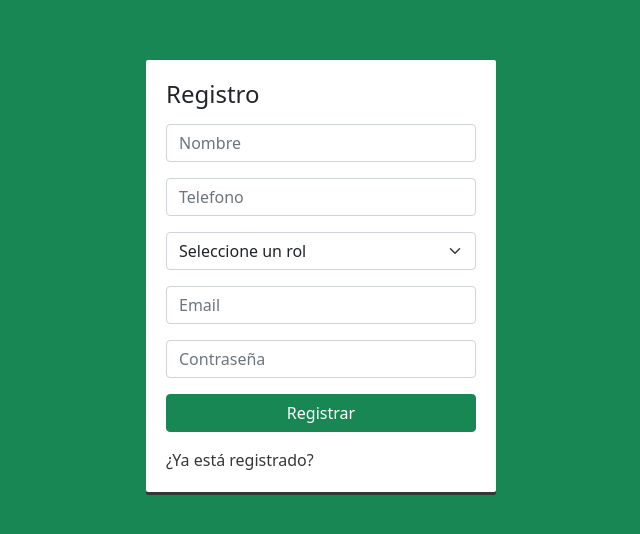
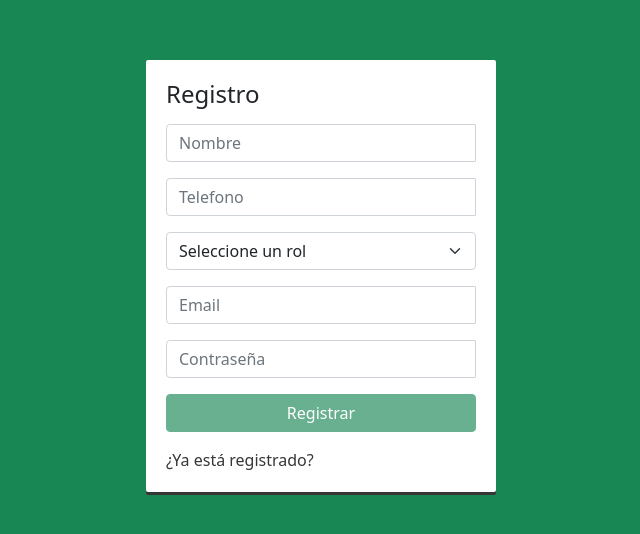
Before and after one commit to CCC53/lavoisier-app, a React (Create React App) app: page /auth/registro in a window 1280 px wide. Shown: the part 124-658 px from the top of the page, without its empty margins (319-959 px from the left). Built offline with nearby package versions, Linux system fonts and the light colour scheme.

Commit message:
Auth validations implemented

```diff
--- a/package.json
+++ b/package.json
@@ -23,6 +23,7 @@
     "sass": "^1.51.0",
     "sweetalert2": "^11.4.10",
     "typescript": "^4.6.4",
+    "validator": "^13.9.0",
     "web-vitals": "^2.1.4"
   },
   "scripts": {
@@ -48,5 +49,8 @@
       "last 1 firefox version",
       "last 1 safari version"
     ]
+  },
+  "devDependencies": {
+    "@types/validator": "^13.7.14"
   }
 }
--- a/src/components/auth/LoginPage.tsx
+++ b/src/components/auth/LoginPage.tsx
@@ -4,6 +4,7 @@ import { Button, Form, Input } from 'reactstrap'
 import { useForm } from '../../hooks/useForm';
 import { initLogin } from '../../helpers/auth';
 import Swal from 'sweetalert2';
+import { validateLoginEmptyData, validateEmail, validatePassword } from '../../validators/auth';
 
 export const LoginPage = () => {
   const initialState = {
@@ -41,10 +42,16 @@ export const LoginPage = () => {
     <div>
       <h4>Iniciar sesión</h4>
       <Form onSubmit={handleSubmit}>
-        <Input className='mt-3 mb-3' type='email' placeholder='Email' name='email' value={email} onChange={handleInputChange}/>
-        <Input className='mb-3' type='password' placeholder='Contraseña' name='password' value={password} onChange={handleInputChange}/>
+        <div className="input-group">
+          <Input className='input' type='email' placeholder='Email' name='email' value={email} onChange={handleInputChange}/>
+          <span className='alert' hidden={validateEmail(email)}>Ingrese un email válido</span>
+        </div>
+        <div className="input-group">
+          <Input className='input' type='password' placeholder='Contraseña' name='password' value={password} onChange={handleInputChange}/>
+          <span className='alert' hidden={validatePassword(password)}>La contraseña debe ser de mínimo 5 caracteres</span>
+        </div>
         <div className="d-grid gap-2">
-          <Button className='mb-3' color='success' type='submit'>Ingresar</Button>
+          <Button className='mb-3' color='success' type='submit' disabled={validateLoginEmptyData(email, password)}>Ingresar</Button>
         </div>
         <Link to="/auth/registro" className="accountLink">Agregar personal nuevo</Link>
       </Form>
--- a/src/components/auth/RegisterPage.tsx
+++ b/src/components/auth/RegisterPage.tsx
@@ -4,6 +4,7 @@ import { Button, Form, Input } from 'reactstrap';
 import Swal from 'sweetalert2';
 import { initRegister } from '../../helpers/auth';
 import { useForm } from '../../hooks/useForm';
+import { RegisterFields, validateEmail, validatePassword, validateRegisterEmptyData, validatePhone, validateName } from '../../validators/auth';
 
 export const RegisterPage = () => {
   const initialState = {
@@ -25,7 +26,13 @@ export const RegisterPage = () => {
     });
     Swal.showLoading();
     initRegister(formValues).then(res => {
-      if (res) {
+      if (typeof(res) === "string") {
+        Swal.fire({
+          icon: 'error',
+          title: res,
+          showConfirmButton: true,
+        })
+      } else {
         Swal.close();
         window.location.reload();
       }
@@ -36,17 +43,29 @@ export const RegisterPage = () => {
     <div>
       <h4>Registro</h4>
       <Form onSubmit={handleSubmit}>
-        <Input className='mt-3 mb-3' type='text' placeholder='Nombre' name='nombre' value={nombre} onChange={handleInputChange}/>
-        <Input className='mb-3' type='text' placeholder='Telefono' name='telefono' value={telefono} onChange={handleInputChange}/>
+        <div className="input-group">
+          <Input className='input' type='text' placeholder='Nombre' name='nombre' value={nombre} onChange={handleInputChange}/>
+          <span className='alert' hidden={validateName(nombre)}>Ingrese un nombre válido</span>
+        </div>
+        <div className='input-group'>
+          <Input className='input' type='tel' placeholder='Telefono' name='telefono' value={telefono} onChange={handleInputChange}/>
+          <span className='alert' hidden={validatePhone(telefono)}>Ingrese un numero de telefono válido</span>
+        </div>
         <Input className='mb-3' type='select' placeholder='Rol' name='rol' value={rol} onChange={handleInputChange}>
-            <option value={''}>Seleccione un rol</option>
-            <option value={'N'}>Nutriologo</option>
-            <option value={'R'}>Recepcionista</option>
+              <option value={''}>Seleccione un rol</option>
+              <option value={'N'}>Nutriologo</option>
+              <option value={'R'}>Recepcionista</option>
         </Input>
-        <Input className='mb-3' type='email' placeholder='Email' name='email' value={email} onChange={handleInputChange}/>
-        <Input className='mb-3' type='password' placeholder='Contraseña' name='password' value={password} onChange={handleInputChange}/>
+        <div className='input-group'>
+          <Input className='input' type='email' placeholder='Email' name='email' value={email} onChange={handleInputChange}/>
+          <span className='alert' hidden={validateEmail(email)}>Ingrese un email válido</span>
+        </div>
+        <div className="input-group">
+          <Input className='input' type='password' placeholder='Contraseña' name='password' value={password} onChange={handleInputChange}/>
+          <span className='alert' hidden={validatePassword(password)}>La contraseña debe ser de mínimo 5 caracteres</span>
+        </div>
         <div className="d-grid gap-2">
-          <Button className='mb-3' color='success' type='submit'>Registrar</Button>
+          <Button className='mb-3' color='success' type='submit' disabled={validateRegisterEmptyData({...formValues} as RegisterFields) }>Registrar</Button>
         </div>
         <Link to="/auth/login" className="accountLink">¿Ya está registrado?</Link>
       </Form>
--- a/src/helpers/auth.ts
+++ b/src/helpers/auth.ts
@@ -24,8 +24,8 @@ export async function initRegister<T>(formData: T) {
         localStorage.setItem('token', token);
         return response;
     } catch (error) {
-        console.log(error);
-        return null;
+        let p = error as any;
+        return p.response.data.error.detail as string;
     }
 };
 
--- a/src/styles.scss
+++ b/src/styles.scss
@@ -110,3 +110,20 @@ h1 {
     display: flex;
     flex-direction: column;
 }
+
+.input-group {
+    margin: 1em 0em;
+    display: flex;
+}
+
+.input {
+    width: 100% !important;
+}
+
+.alert {
+    color: red;
+    padding: 0 !important;
+    padding-left: 0.5em !important;
+    margin-bottom: 0 !important;
+    padding-top: 0.3em !important;
+}
--- /dev/null
+++ b/src/validators/auth.ts
@@ -0,0 +1,26 @@
+import validator from "validator";
+
+export const validateLoginEmptyData = (email: string, password: string) => validator.isEmpty(email) || !validator.isEmail(email)
+        || validator.isEmpty(password) || !validator.isLength(password, { min: 5 }) ? true : false;
+
+export const validateEmail = (email: string) => validator.isEmail(email) || validator.isEmpty(email) ? true : false;
+
+export const validatePassword = (password: string) => validator.isLength(password, { min: 5 }) || validator.isEmpty(password) ? true : false;
+
+export const validatePhone = (phone: string) => validator.isEmpty(phone) || validator.isMobilePhone(phone, 'es-MX', { strictMode: true }) ? true : false;
+
+export const validateName = (name: string) => validator.isEmpty(name) || validator.isLength(name, { max: 20 }) ? true : false;
+
+export interface RegisterFields {
+    nombre: string;
+    telefono: string;
+    rol: string;
+    email: string;
+    password: string
+}
+
+export const validateRegisterEmptyData =
+    ({ nombre, telefono, rol, email, password }: RegisterFields) => validator.isEmpty(nombre) || validator.isEmpty(rol) || validator.isEmpty(email)
+        || !validator.isEmail(email) || validator.isEmpty(telefono)
+        || !validator.isMobilePhone(telefono, 'es-MX', { strictMode: true }) || validator.isEmpty(password)
+        || !validator.isLength(password, { min: 5 }) ? true : false;
```
Also changed, not shown: 1 other file (tests, documents, lock files or other folders).
